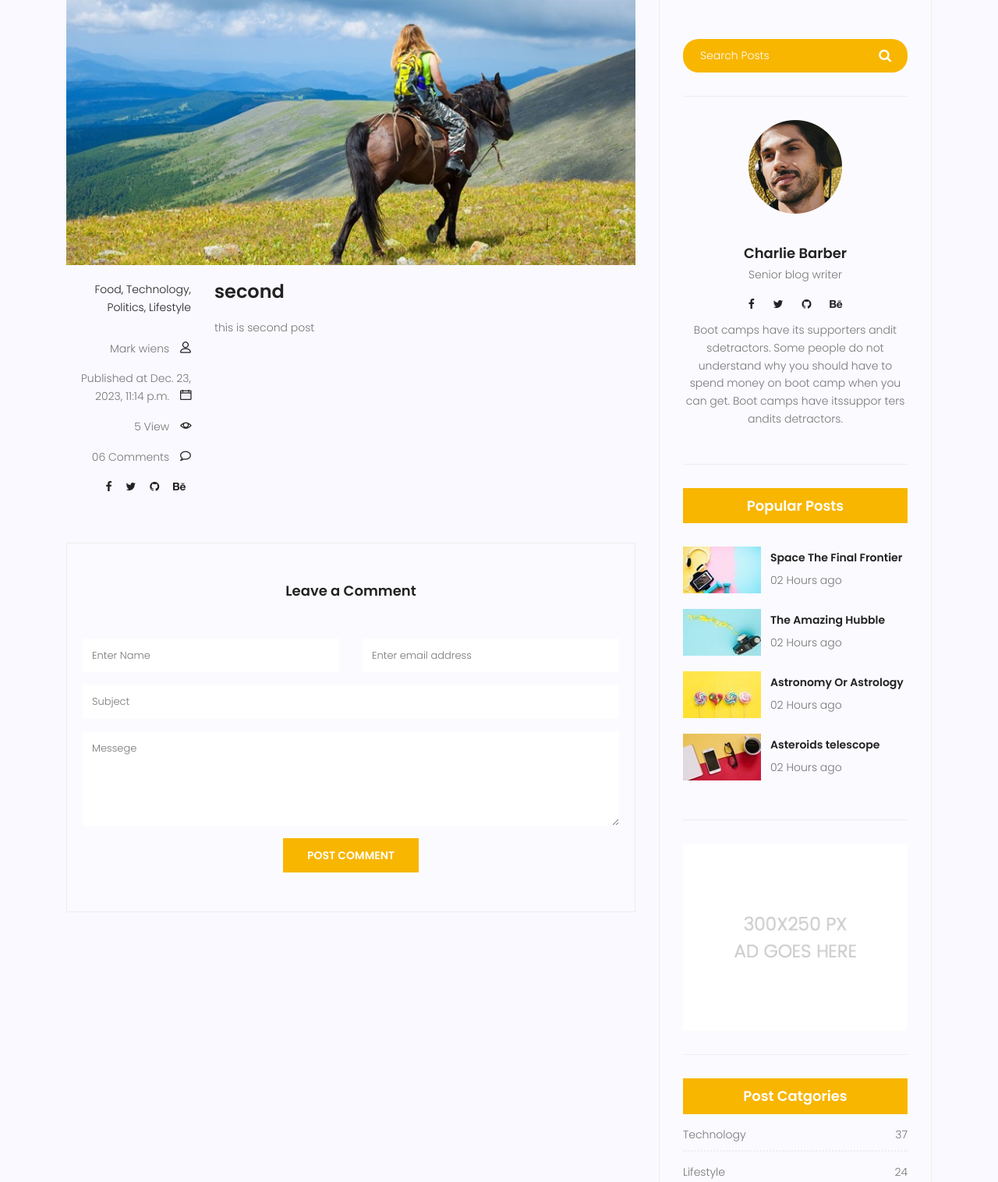
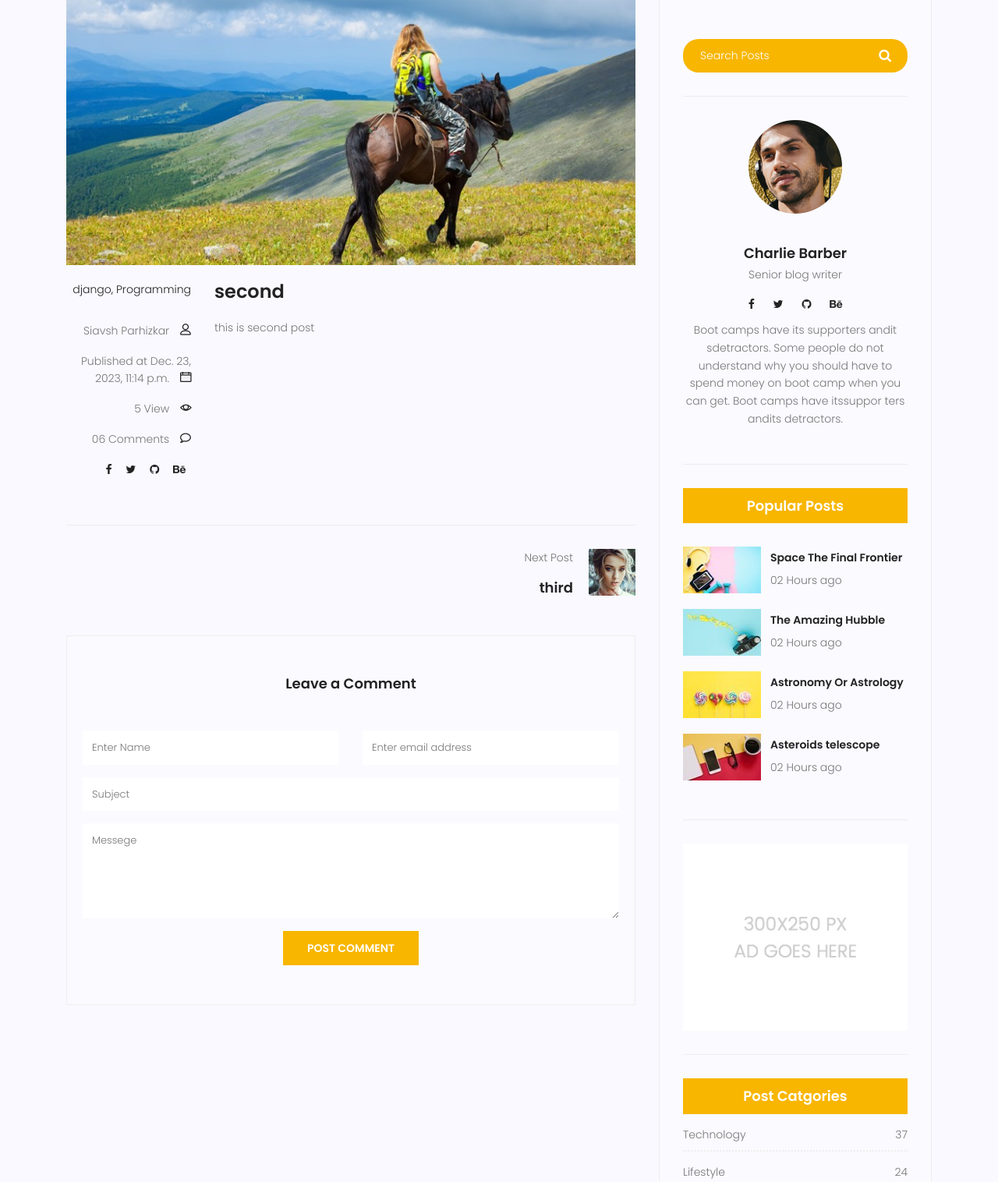
Before and after one commit to siavash71070/admin_DB_query_project_1, a Django app: a page that uses templates/blog/blog-single.html in a window 1280 px wide. Shown: the part 421-1937 px from the top of the page at 78% size. Run offline with Django 3.2, Linux system fonts and the light colour scheme; data comes from the database, SQL or seed files in the repository; both versions use the stored data as it was after the commit; some libraries are stand-ins or nearby versions.

Commit message:
add next and previous post in navigation area in template and view,add category and author to models and template and add imagefield to blog.post models and create media file for images.

```diff
--- a/blog/models.py
+++ b/blog/models.py
@@ -1,12 +1,20 @@
 from django.db import models
+from django.contrib.auth.models import User
 
 # Create your models here.
+class Category(models.Model):
+    name = models.CharField(max_length=255)
+
+    def __str__(self) -> str:
+        return self.name
+
+
 class Post(models.Model):
-    # author
-    # image
+    author = models.ForeignKey(User, on_delete=models.SET_NULL, null=True)
+    image = models.ImageField(upload_to='blog/', default='default.jpg')
     title = models.CharField(max_length=300)
     content = models.TextField()
-    # category
+    category = models.ManyToManyField(Category)
     #tag
     counted_view = models.IntegerField(default=0)
     status = models.BooleanField(default=False)
--- a/blog/views.py
+++ b/blog/views.py
@@ -18,7 +18,16 @@ def blog_single(request, pid):
     if post.status == True:
         post.counted_view += 1
         post.save()
-        context = {'post': post}
+        try:
+            next_post = Post.objects.filter(published_date__gt=post.published_date, status=True).order_by('published_date').first()
+        except Post.DoesNotExist:
+            next_post = None
+
+        try:
+            prev_post = Post.objects.filter(published_date__lt=post.published_date, status=True).order_by('-published_date').first()
+        except Post.DoesNotExist:
+            prev_post = None
+        context = {'post': post, 'next_post': next_post, 'prev_post': prev_post}
         return render(request, 'blog/blog-single.html', context)
     else:
         return HttpResponse("This Post Is Not Published Yet!")
--- a/templates/blog/blog-single.html
+++ b/templates/blog/blog-single.html
@@ -30,22 +30,14 @@
             <div class="col-lg-3 col-md-3 meta-details">
               <ul class="tags">
                 <li>
-                  <a href="#">Food,</a>
+                  <a href="#">{{post.category.all|join:", "}}</a>
                 </li>
-                <li>
-                  <a href="#">Technology,</a>
-                </li>
-                <li>
-                  <a href="#">Politics,</a>
-                </li>
-                <li>
-                  <a href="#">Lifestyle</a>
-                </li>
+
               </ul>
 
               <div class="user-details row">
                 <p class="user-name col-lg-12 col-md-12 col-6">
-                  <a href="#">Mark wiens</a> <span class="lnr lnr-user"></span>
+                  <a href="#">{{post.author.get_full_name}}</a> <span class="lnr lnr-user"></span>
                 </p>
                 <p class="date col-lg-12 col-md-12 col-6">
                   <a href="#"> Published at {{post.published_date}}</a> <span class="lnr lnr-calendar-full"></span>
@@ -80,6 +72,40 @@
 			  </p>
 			</div>
 
+          </div>
+          <div class="navigation-area">
+            <div class="row">
+              <div class="col-lg-6 col-md-6 col-12 nav-left flex-row d-flex justify-content-start align-items-center">
+                {% if prev_post %}
+                <div class="thumb">
+                  <a href="{% url 'single' prev_post.pk %}"><img class="img-fluid" src="{% static 'img/blog/prev.jpg' %}" alt=""></a>
+                </div>
+                <div class="arrow">
+                  <a href="{% url 'single' prev_post.pk %}"><span class="lnr text-white lnr-arrow-left"></span></a>
+                </div>
+
+                <div class="detials">
+                  <p>Prev Post</p>
+                  <a href="{% url 'single' prev_post.pk %}"><h4>{{prev_post.title}}</h4></a>
+                </div>
+                {% endif %}
+              </div>
+              <div class="col-lg-6 col-md-6 col-12 nav-right flex-row d-flex justify-content-end align-items-center">
+                {% if next_post %}
+                <div class="detials">
+                  <p>Next Post</p>
+                  <a href="{% url 'single' next_post.pk %}"><h4>{{next_post.title}}</h4></a>
+                </div>
+                <div class="arrow">
+                  <a href="{% url 'single' next_post.pk %}"><span class="lnr text-white lnr-arrow-right"></span></a>
+                </div>
+
+                <div class="thumb">
+                  <a href="{% url 'single' next_post.pk %}"><img class="img-fluid" src="{% static 'img/blog/next.jpg' %}" alt=""></a>
+                </div>
+                {% endif %}
+              </div>
+            </div>
           </div>
 
 
```
Also changed, not shown: blog/admin.py (+4 -3 lines), requirements.txt (+4 -9 lines), templates/blog/blog-home.html (+3 -5 lines), blog/migrations/0007_category_post_author_post_image_post_category.py (added), db.sqlite3, media/blog/default.jpg (added).
